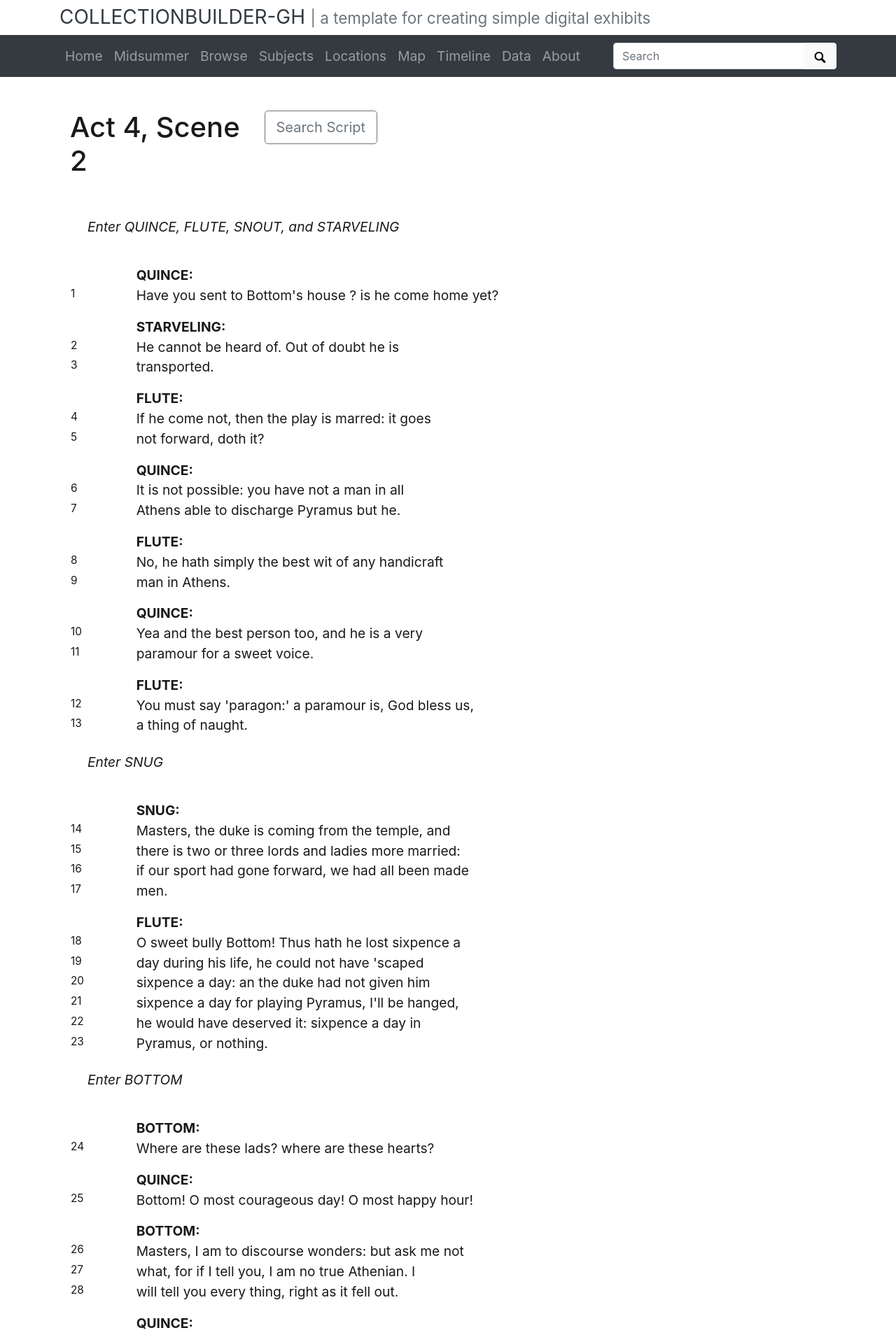
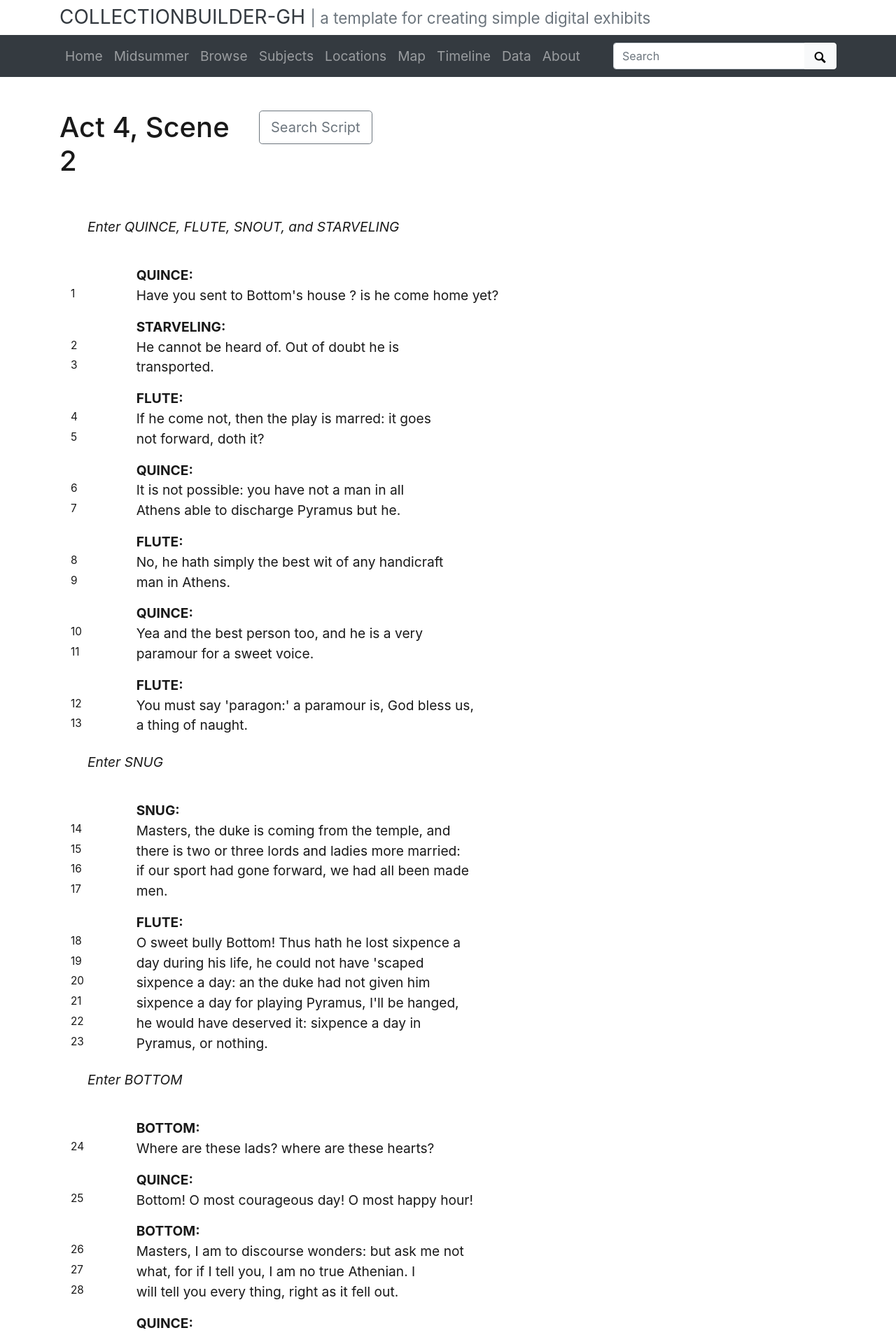
Before and after one commit to thecdil/dramaturgy, a Jekyll site: the page built from _midsummer/act4_scene2.md, in a window 1280 px wide. Shown: the top 1908 px of the page at 70% size. Built offline with Jekyll 4.4.1, drawn with Linux system fonts in a browser that asks for light colours.

Commit message:
double containers

```diff
--- a/_layouts/playscript.html
+++ b/_layouts/playscript.html
@@ -8,23 +8,6 @@
 {%- assign players = players_play | split: ";" -%}
 {%- assign uniquePlayers = players | uniq -%}
 
-
-<!--<div class="container-fluid">
-
-{% assign notes = site.data.notes[page.object-id] %}
-      <div class="row">
-          <div class="col-md-3">
-    <img src="{{site.baseurl}}/images/portraits/{{ page.object-id}}.png">
-<ul id="notes-container">
-    {% for note in notes %}
-<li class="hidden-all {{note.tag | replace: ";"," "}}"><a class="filter" href="#{{note.quote | truncatewords: 5,""}}" onclick="highlight('{{note.quote}}')" data-filter="{{note.quote | truncatewords: 5,""}}">{{note.detail}}</a></li>
-   {% endfor %}
-  </ul>
-</div>
-       <div class="col-md-9">-->
-
-
-<div class="container">
 <div class="container">
     <div class="row my-5">
         <div class="col-md-3">
@@ -56,7 +39,6 @@
                     (click a
                     missing row to make it appear)</h4>
 
-        </div>
         </div>
     </div>
     <div id="contents-container">
@@ -105,3 +87,4 @@
         <hr />
 
     </div>
+</div>
```
Lines whose indentation alone changed are shown as unchanged.
